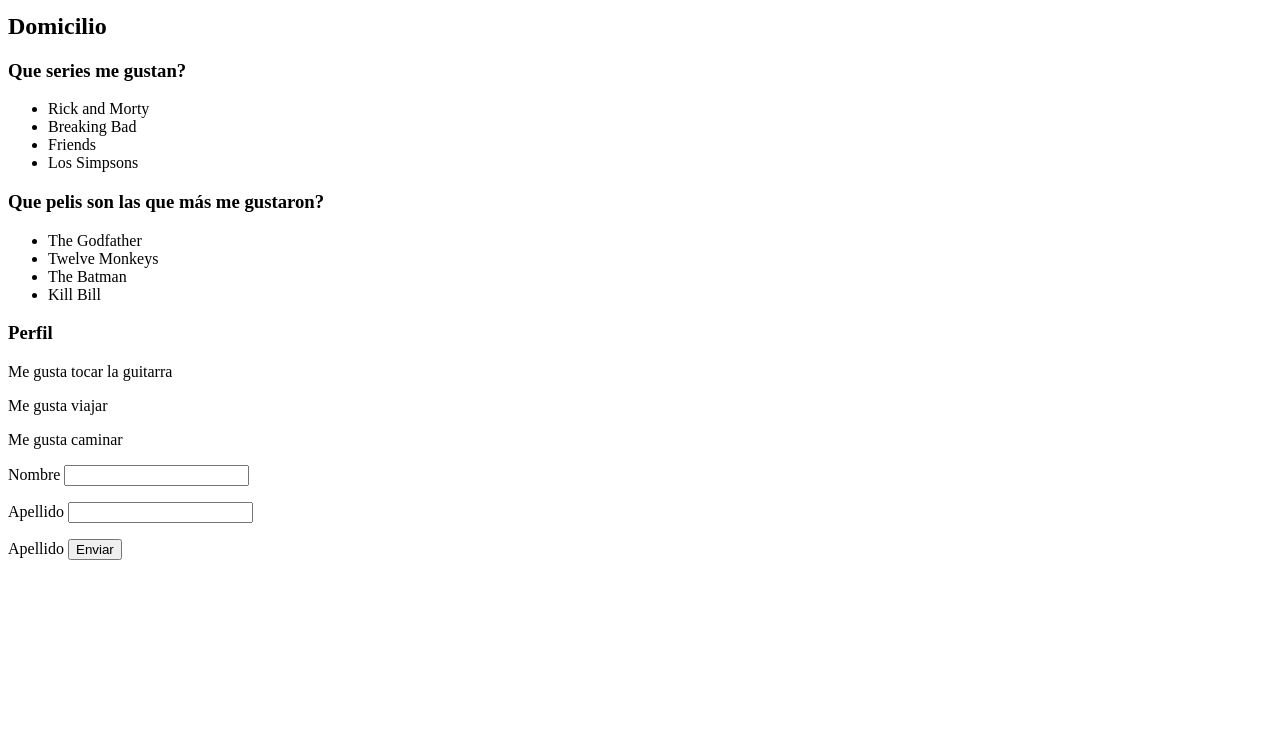
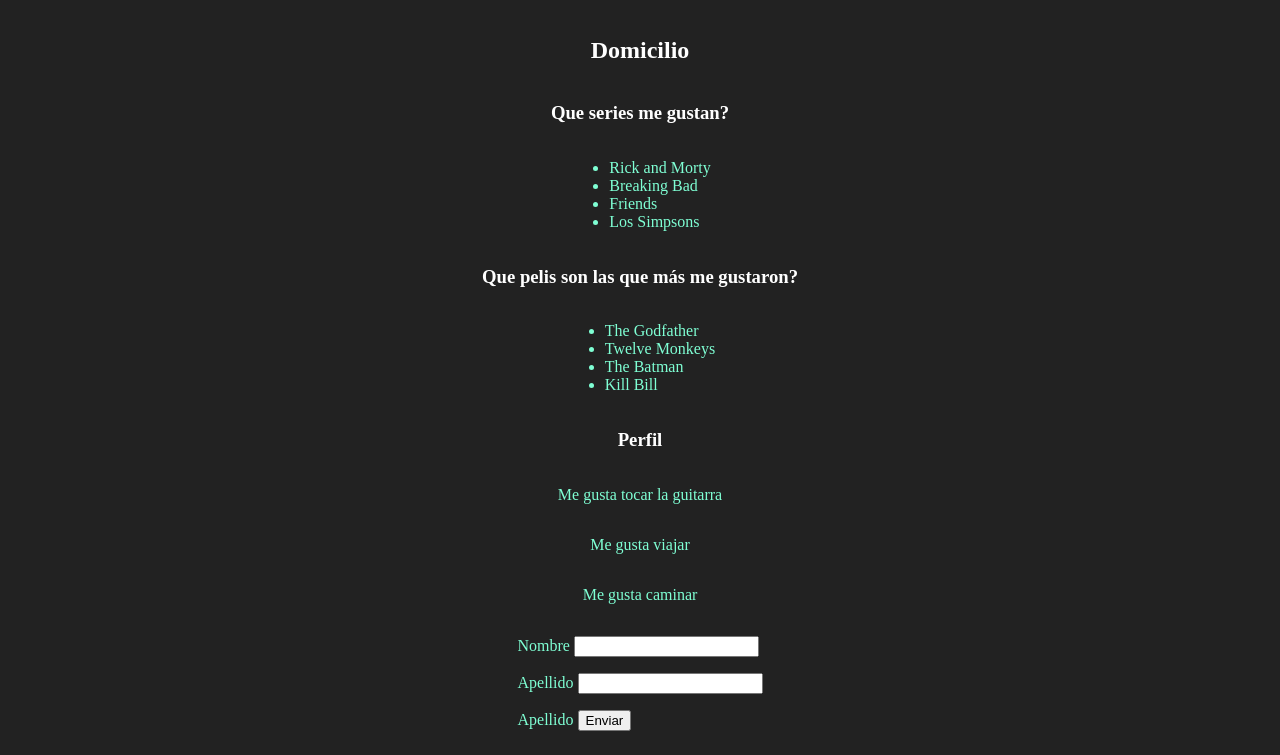
Before and after one commit to Patelanegra/respositorio-diplomatura, a plain HTML site: page index.html in a window 1280 px wide. Shown: the part 577-1332 px from the top of the page. Before the commit the page ends 1153 px from the top, so only its background shows below. Drawn offline with Linux system fonts and the light colour scheme.

Commit message:
nuevos estilos

```diff
--- a/index.html
+++ b/index.html
@@ -4,6 +4,7 @@
     <meta charset="UTF-8">
     <meta name="viewport" content="width=device-width, initial-scale=1.0">
     <title>Document</title>
+    <link rel="stylesheet" href="style.css">
 </head>
 <body>
     <main>
--- /dev/null
+++ b/style.css
@@ -0,0 +1,27 @@
+body{
+    background-color: rgb(34, 34, 34);
+}
+
+main {
+    align-items: center;
+    display: flex;
+    flex-direction: column;
+}
+
+h1{
+    color: white;
+}
+h2{
+    color: white;
+}
+h3{
+    color: white;
+}
+
+li{
+    color: aquamarine;
+}
+
+p{
+    color: aquamarine;
+}
```
